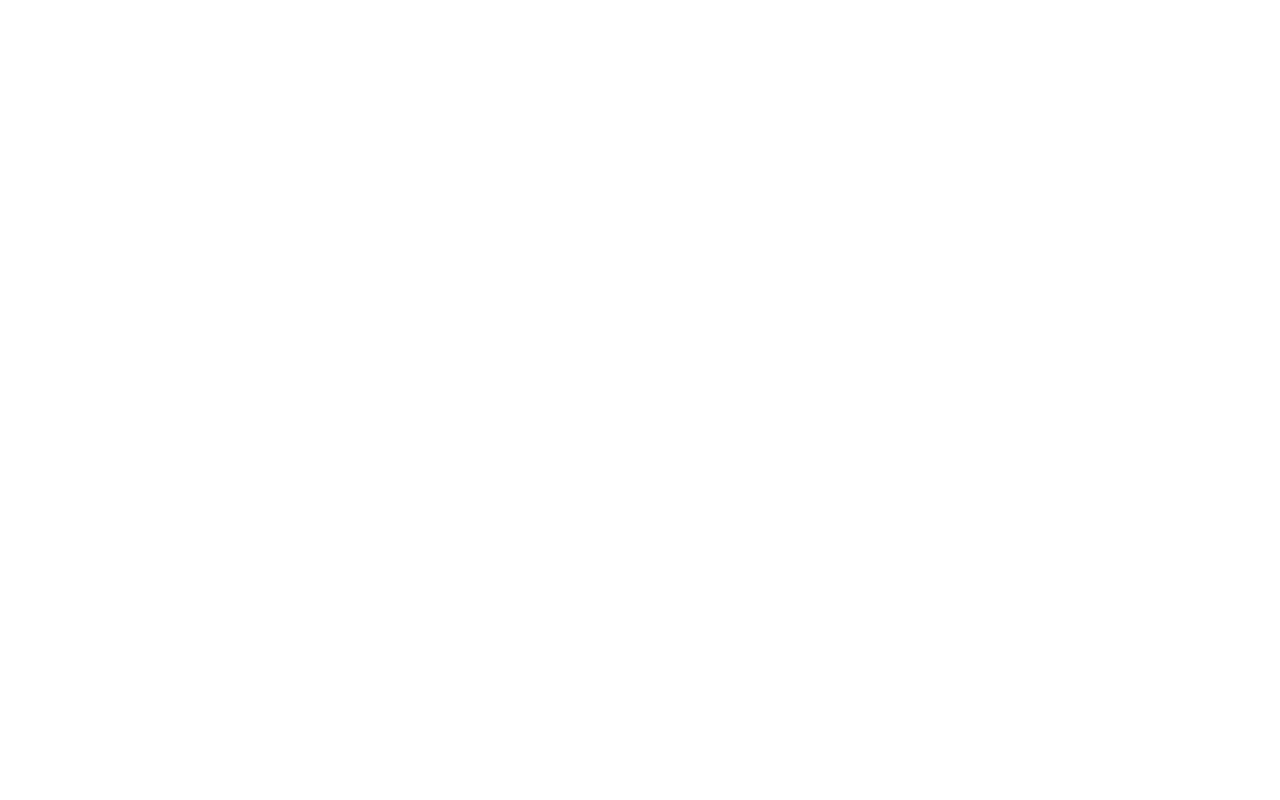
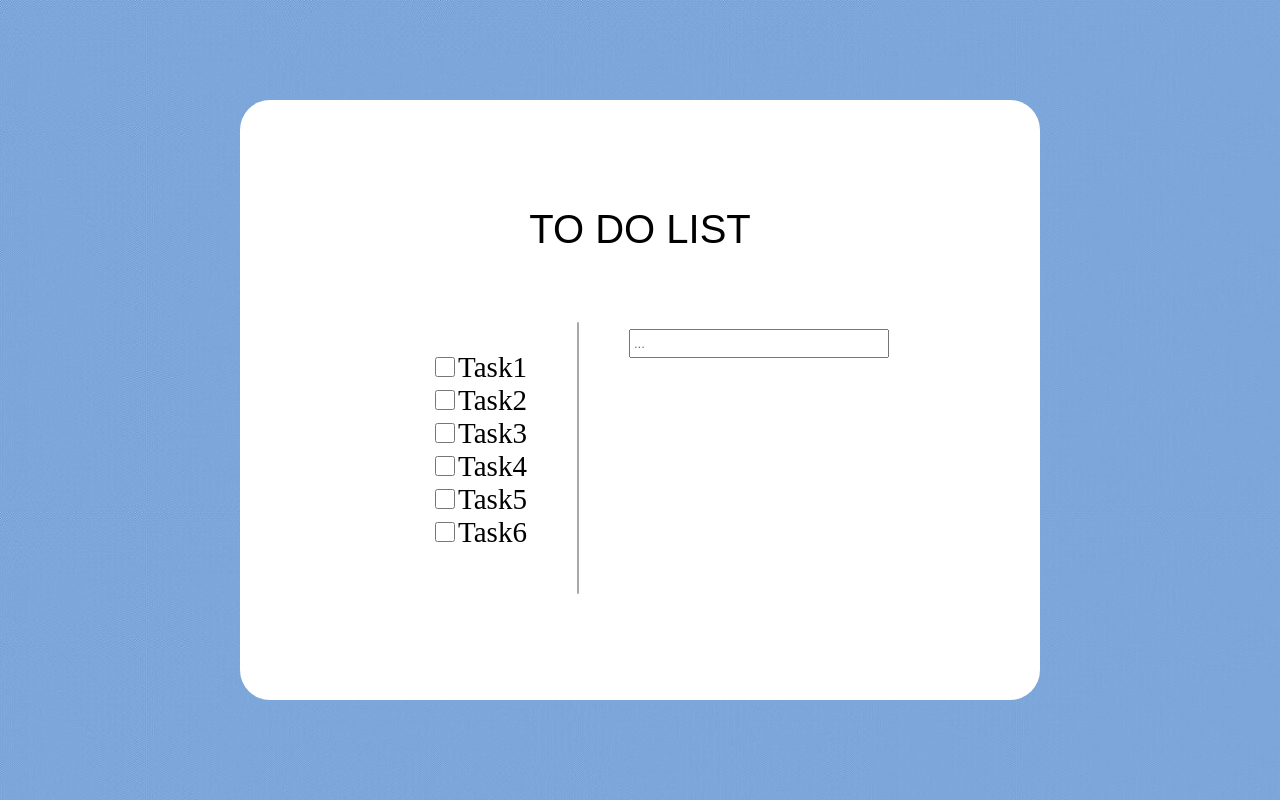
Before and after one commit to evikary/ToDoList, a plain HTML site: page index.html in a window 1280 px wide. Drawn offline with Linux system fonts and the light colour scheme; a web font is replaced by a local one.

Commit message:
feat: add tasks list

```diff
--- a/index.html
+++ b/index.html
@@ -5,7 +5,29 @@
     <meta http-equiv="X-UA-Compatible" content="IE=edge" />
     <meta name="viewport" content="width=device-width, initial-scale=1.0" />
     <link rel="stylesheet" href="style/style.css" />
+    <link
+      href="https://fonts.googleapis.com/css2?family=Noto+Sans:wght@400;700&family=Tilt+Neon&family=Tilt+Warp&display=swap"
+      rel="stylesheet"
+    />
     <title>To do list</title>
   </head>
-  <body></body>
+  <body>
+    <div class="wrapper">
+      <div class="card">
+        <span class="card__title">TO DO LIST</span>
+        <div class="card__conteiner">
+          <div class="card__task">
+            <ul></ul>
+          </div>
+          <div class="card__line"></div>
+          <div class="card__form">
+            <label for="title_form"></label>
+            <input type="text" placeholder="..." id="title_form" />
+          </div>
+        </div>
+      </div>
+    </div>
+
+    <script src="js/script.js"></script>
+  </body>
 </html>
--- a/js/script.js
+++ b/js/script.js
@@ -0,0 +1,19 @@
+const DB = {
+  task: ['Task1', 'Task2', 'Task3', 'Task4', 'Task5', 'Task6'],
+};
+
+const input = document.querySelector('#title_form');
+const tasks = document.querySelector('ul');
+console.log(tasks);
+
+tasks.innerHTML = '';
+DB.task.forEach((item) => {
+  tasks.innerHTML += `<li>
+  <label
+    ><input
+      type="checkbox"
+      class="check"
+    />${item}</label
+  >
+</li>`;
+});
--- a/style/style.css
+++ b/style/style.css
@@ -0,0 +1,71 @@
+body {
+  margin: 0;
+  width: 100%;
+  height: 100%;
+}
+
+.wrapper {
+  margin: 0 auto;
+  height: 100vh;
+  background: url(../img/bg.jpeg);
+}
+
+.card {
+  display: flex;
+  flex-direction: column;
+  width: 800px;
+  height: 600px;
+  position: absolute;
+  left: 0;
+  right: 0;
+  margin: 0 auto;
+  top: calc(50% - 300px);
+  box-sizing: border-box;
+  background-color: #ffffff;
+  justify-content: center;
+  align-items: center;
+  border: none;
+  border-radius: 30px;
+}
+
+.card__title {
+  font-family: 'Tilt Neon', sans-serif;
+  font-size: 40px;
+  margin-bottom: 70px;
+}
+
+.card__conteiner {
+  display: flex;
+  box-sizing: border-box;
+  justify-content: center;
+  font-size: 29px;
+  /* align-items: center; */
+}
+
+ul {
+  list-style-type: none;
+}
+
+.check {
+  width: 20px;
+  height: 20px;
+}
+
+.card__line {
+  width: 2px;
+  height: 272px;
+  background: #070809;
+  opacity: 0.35;
+  border-radius: 8px;
+  margin-left: 50px;
+  margin-right: 50px;
+}
+
+.card__form_input {
+  font-size: 29px;
+}
+
+#title_form {
+  padding: 5px 3px;
+  width: 250px;
+}
```
Also changed, not shown: img/bg.jpeg (added), 1 other file.
